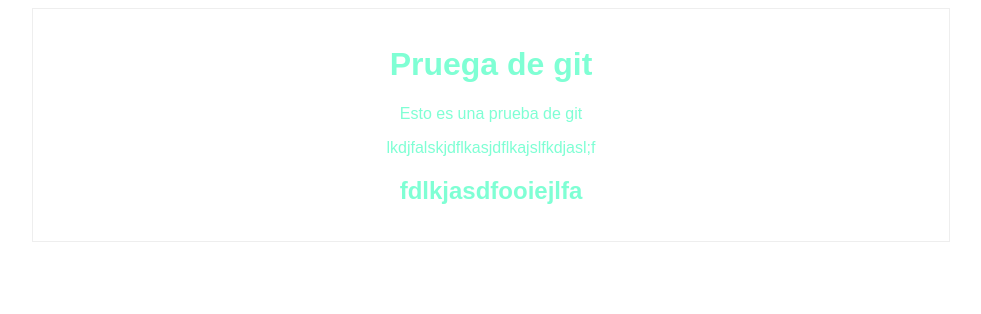
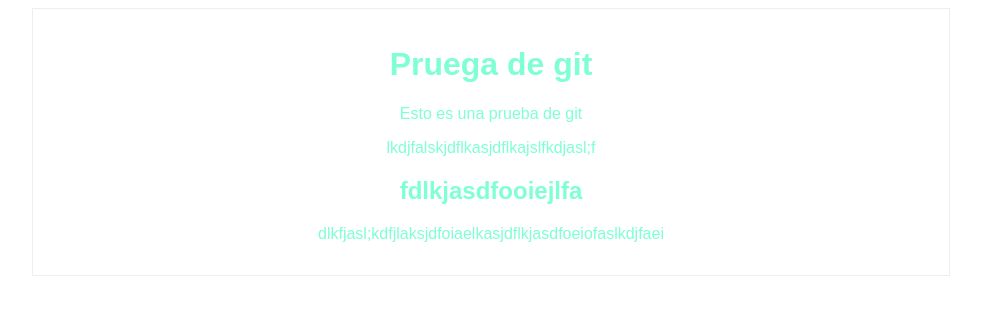
Before and after one commit to BjRodiguez/pruebagit, a plain HTML site: page index.html in a window 1280 px wide. Shown: the whole page, without its empty margins (149-1130 px from the left). Drawn offline with Linux system fonts and the light colour scheme.

Commit message:
agregado en contenido

```diff
--- a/index.html
+++ b/index.html
@@ -18,6 +18,8 @@
 
             <h2>fdlkjasdfooiejlfa</h2>
 
+            <p>dlkfjasl;kdfjlaksjdfoiaelkasjdflkjasdfoeiofaslkdjfaei</p>
+
         </div>
     </div>
 
```
